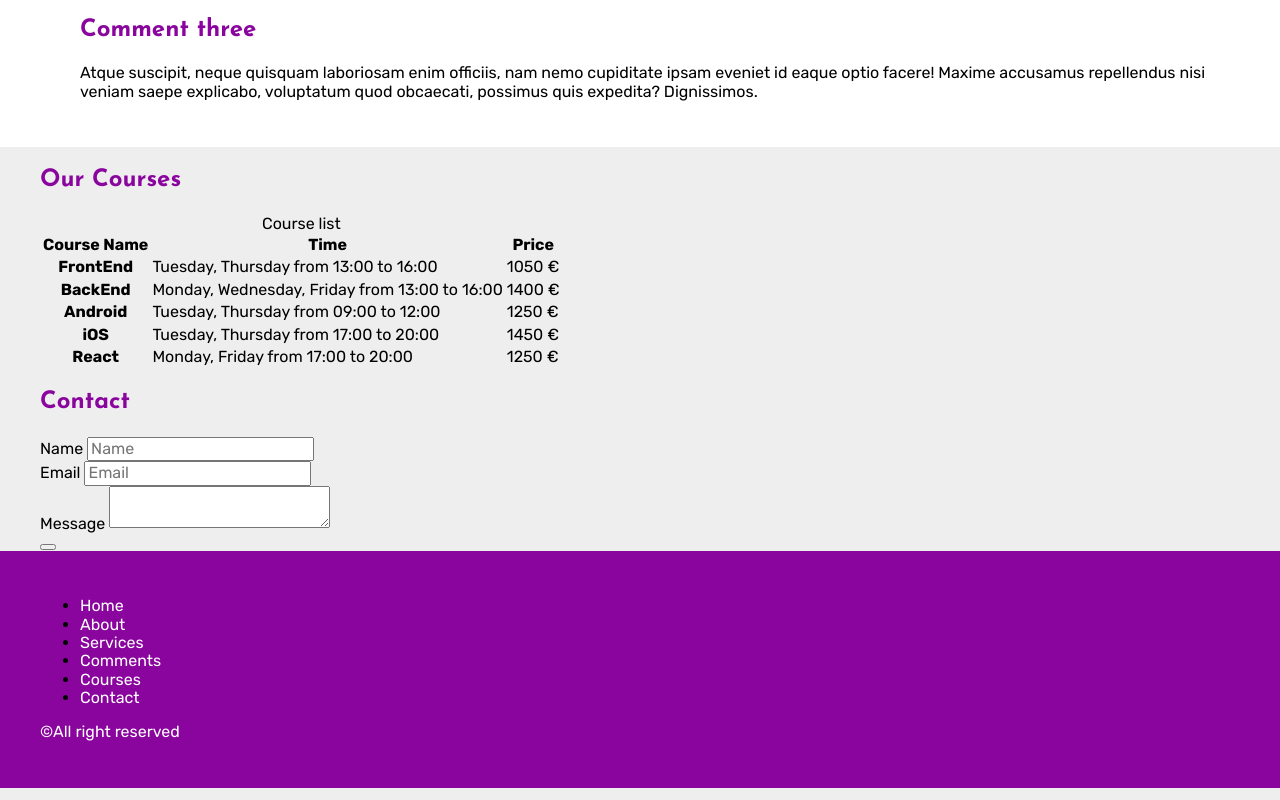
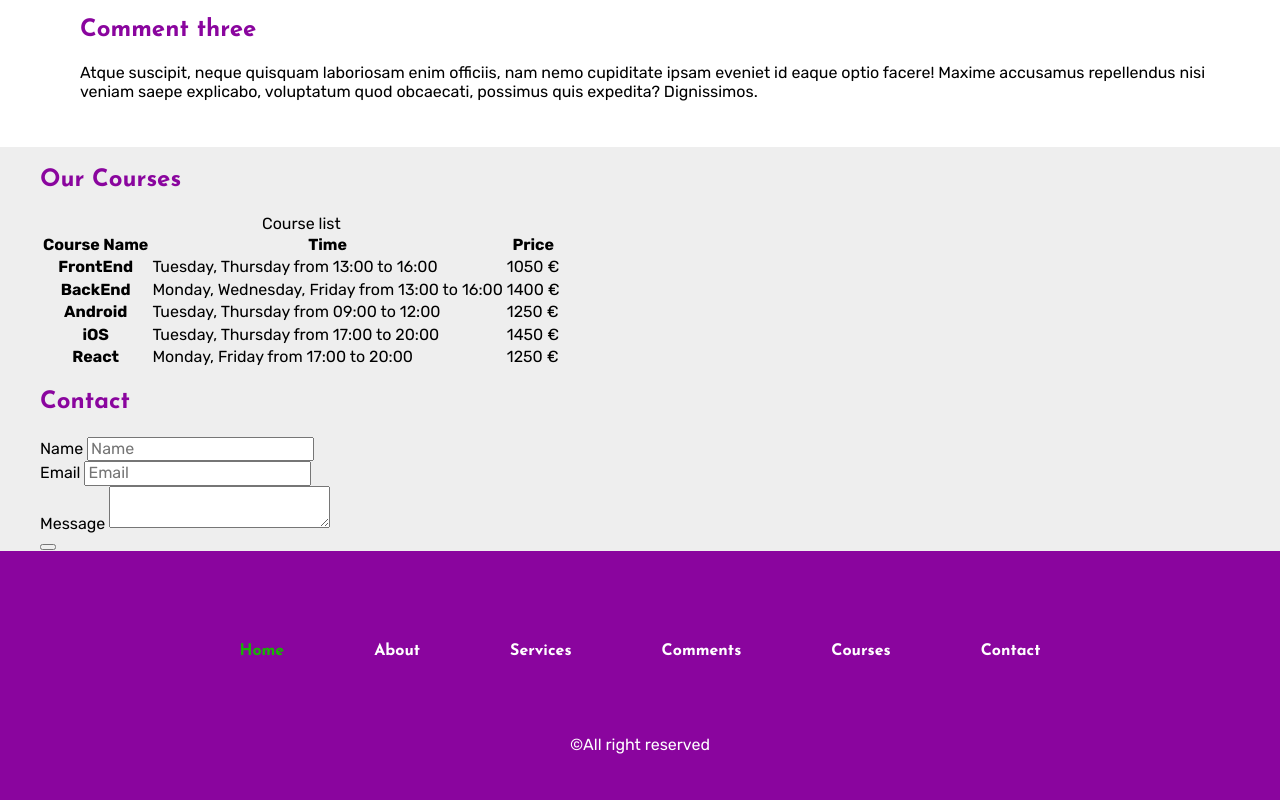
Before and after one commit to nadiacubes/learningSass, a plain HTML site: page public_html/index.html in a window 1280 px wide. Shown: the part 1461-2261 px from the top of the page. Drawn offline with nearby package versions, Linux system fonts and the light colour scheme; files that its build step writes are made by us from their sources.

Commit message:
Footer done

```diff
--- a/public_html/index.html
+++ b/public_html/index.html
@@ -207,7 +207,7 @@
         <div class="container">
             <nav>
                 <ul>
-                    <li><a href="#home">Home</a></li>
+                    <li><a href="#home" class="active">Home</a></li>
                     <li><a href="#about">About</a></li>
                     <li><a href="#service">Services</a></li>
                     <li><a href="#comments">Comments</a></li>
--- a/public_html/scss/partials/_footer.scss
+++ b/public_html/scss/partials/_footer.scss
@@ -1,6 +1,9 @@
 
 $footer-bg: $purple;
 $footer-color: $white;
+
+$footer-font: $josefin;
+$footer-hover-color: $green;
 
 
 footer{
@@ -10,5 +13,67 @@ footer{
 
 footer a,
 footer p{
-  color: $footer-color;
+    color: $footer-color;
 }
+
+footer{
+    nav{
+        ul{
+            list-style: none;
+            padding-left: 0;
+            margin-bottom: 30px;
+
+            li{
+                a{
+                    display: block;
+                    text-align: center;
+                    padding: 5px 0;
+                    font-family: $footer-font;
+                    font-weight: $font-bold;
+                    &:hover,
+                        &.active{
+                        color: $footer-hover-color;
+                    }
+                }
+            }
+        }
+    }
+}
+
+.copyright{
+    text-align: center;
+}
+
+@media(min-width:768px){
+    footer{
+        .container{
+            nav{
+                ul{
+                    display: flex;
+                    justify-content: center;
+                    li{
+                        a{
+                            padding: 25px;
+                        }
+                    }
+                }
+            }
+        }
+    }
+}
+
+@media(min-width:992px){
+    footer{
+        .container{
+            nav{
+                ul{
+                    li{
+                        a{
+                            padding: 45px;
+                        }
+                    }
+                }
+            }
+        }
+    }
+}
```
Also changed, not shown: public_html/css/theme.css, 1 other file.
